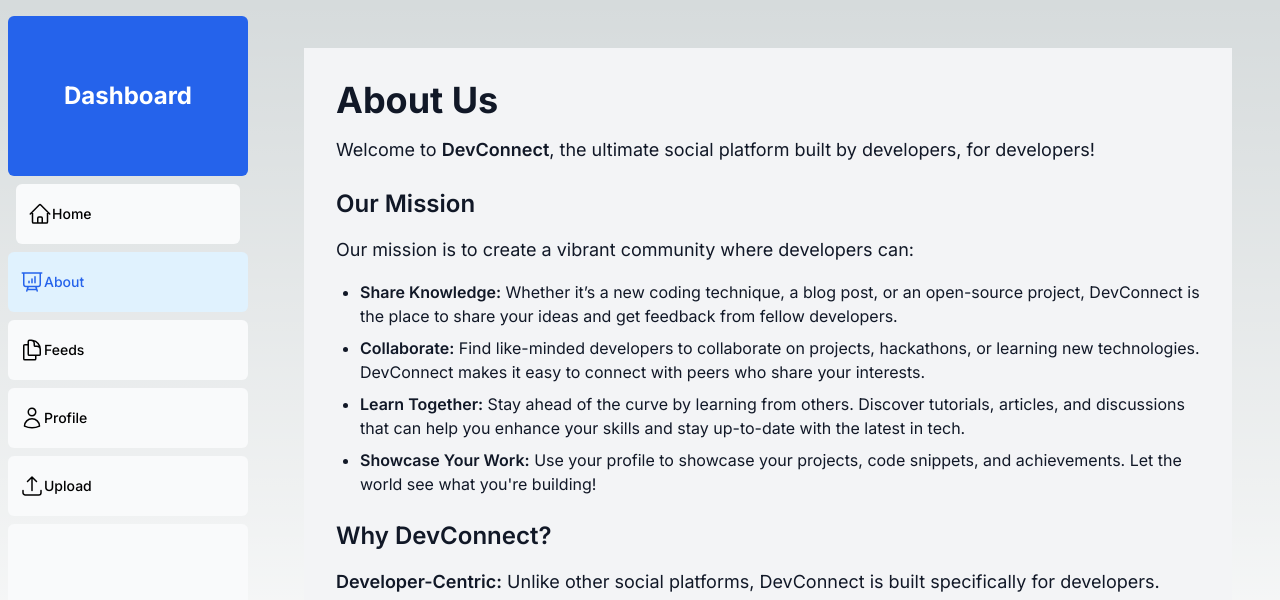
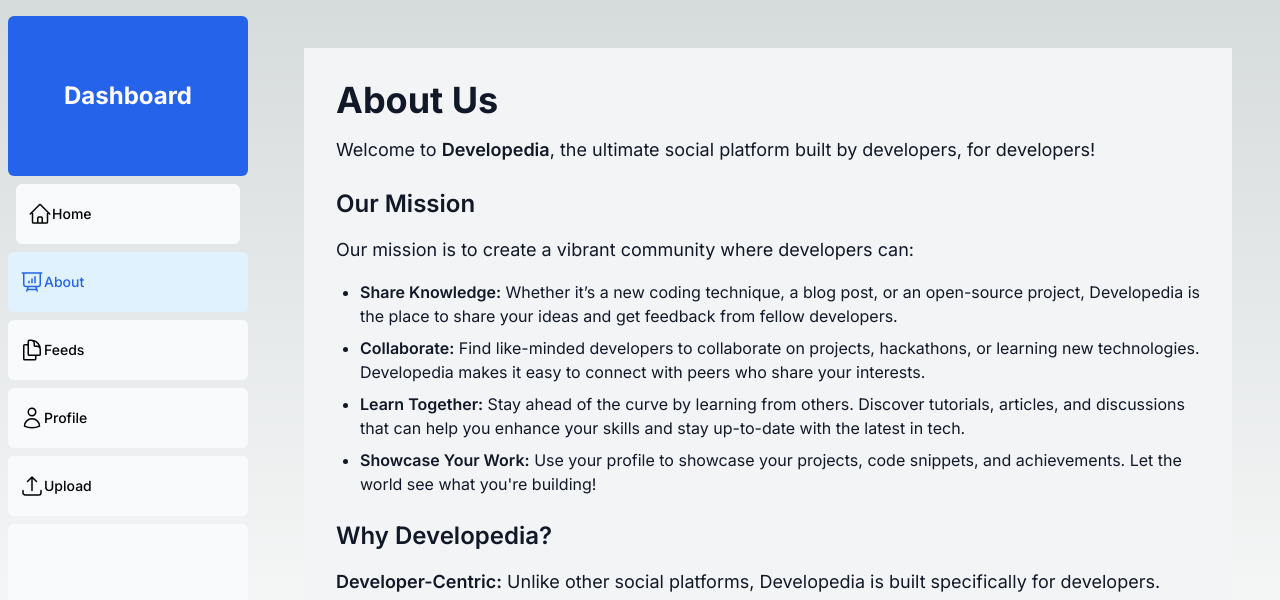
Before and after one commit to Sourabhpargai1234/Developedia, a Next.js app: page /dashboard/about in a window 1280 px wide. Shown: the top 600 px of the page. Built offline with nearby package versions, Linux system fonts and the light colour scheme; no server answers.

Commit message:
corrections

```diff
--- a/app/dashboard/about/page.tsx
+++ b/app/dashboard/about/page.tsx
@@ -11,7 +11,7 @@
       <div className="max-w-4xl mx-auto">
         <h1 className="text-4xl font-bold mb-4">About Us</h1>
         <p className="text-lg mb-6">
-          Welcome to <span className="font-semibold">DevConnect</span>, the ultimate social platform built by developers, for developers!
+          Welcome to <span className="font-semibold">Developedia</span>, the ultimate social platform built by developers, for developers!
         </p>
 
         <h2 className="text-2xl font-semibold mb-4">Our Mission</h2>
@@ -20,10 +20,10 @@
         </p>
         <ul className="list-disc pl-6 mb-6">
           <li className="mb-2">
-            <span className="font-semibold">Share Knowledge:</span> Whether it&rsquo;s a new coding technique, a blog post, or an open-source project, DevConnect is the place to share your ideas and get feedback from fellow developers.
+            <span className="font-semibold">Share Knowledge:</span> Whether it&rsquo;s a new coding technique, a blog post, or an open-source project, Developedia is the place to share your ideas and get feedback from fellow developers.
           </li>
           <li className="mb-2">
-            <span className="font-semibold">Collaborate:</span> Find like-minded developers to collaborate on projects, hackathons, or learning new technologies. DevConnect makes it easy to connect with peers who share your interests.
+            <span className="font-semibold">Collaborate:</span> Find like-minded developers to collaborate on projects, hackathons, or learning new technologies. Developedia makes it easy to connect with peers who share your interests.
           </li>
           <li className="mb-2">
             <span className="font-semibold">Learn Together:</span> Stay ahead of the curve by learning from others. Discover tutorials, articles, and discussions that can help you enhance your skills and stay up-to-date with the latest in tech.
@@ -33,15 +33,15 @@
           </li>
         </ul>
 
-        <h2 className="text-2xl font-semibold mb-4">Why DevConnect?</h2>
+        <h2 className="text-2xl font-semibold mb-4">Why Developedia?</h2>
         <p className="text-lg mb-6">
-          <span className="font-semibold">Developer-Centric:</span> Unlike other social platforms, DevConnect is built specifically for developers. Every feature is designed with developers in mind, from code sharing to project collaboration.
+          <span className="font-semibold">Developer-Centric:</span> Unlike other social platforms, Developedia is built specifically for developers. Every feature is designed with developers in mind, from code sharing to project collaboration.
         </p>
         <p className="text-lg mb-6">
           <span className="font-semibold">Supportive Community:</span> Our community is made up of developers who are eager to help each other succeed. Whether you&rsquo;re asking for advice, sharing a project, or providing feedback, you&rsquo;ll find a supportive environment here.
         </p>
         <p className="text-lg">
-          <span className="font-semibold">Continuous Improvement:</span> We are constantly improving and adding new features based on feedback from our users. Your input helps shape the future of DevConnect!
+          <span className="font-semibold">Continuous Improvement:</span> We are constantly improving and adding new features based on feedback from our users. Your input helps shape the future of Developedia!
         </p>
       </div>
     </div>
```
